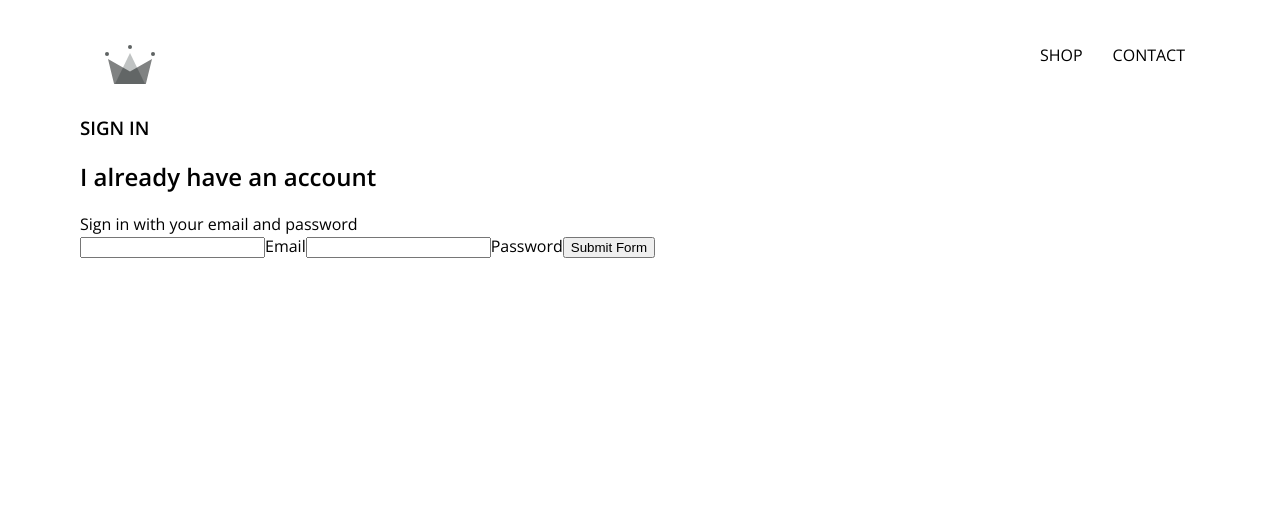
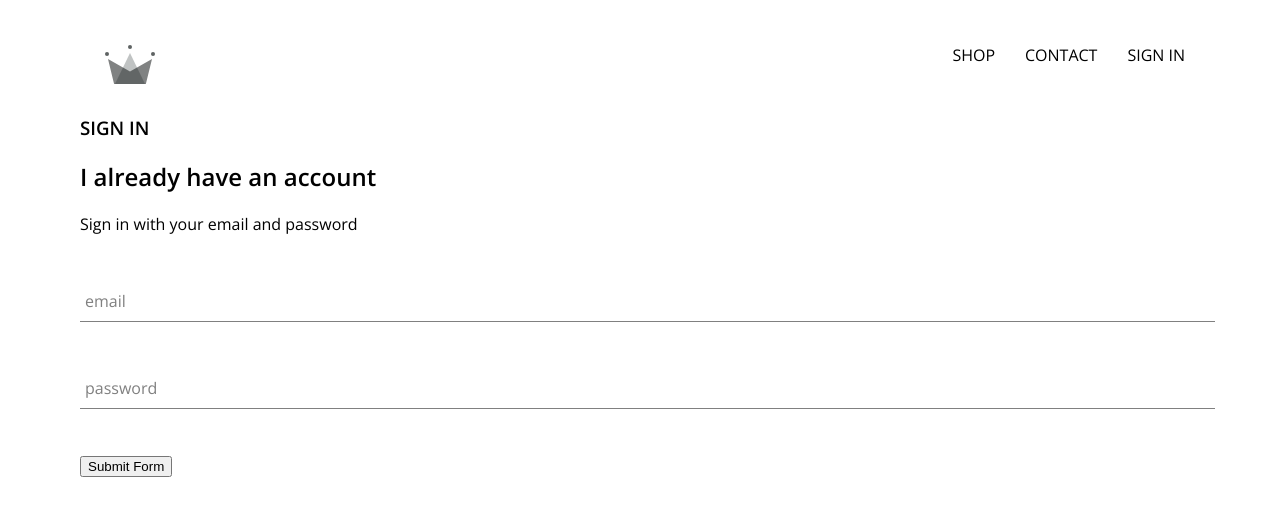
Before and after one commit to AlexanderPolzhofer/crwn_clothing_e-commerce, a React (Create React App) app: page /sign in a window 1280 px wide. Shown: the top 516 px of the page. Built offline with nearby package versions, Linux system fonts and the light colour scheme.

Commit message:
creating styled form input component

```diff
--- a/src/components/header/Header.component.js
+++ b/src/components/header/Header.component.js
@@ -16,6 +16,9 @@
                 <Link className='option' to='/contact'>
                     CONTACT
                 </Link>
+                <Link className='option' to='/sign'>
+                    SIGN IN
+                </Link>
             </div>
         </div>
     );
--- /dev/null
+++ b/src/components/sign-in-and-sign-up-page/FormInput.component.js
@@ -0,0 +1,16 @@
+import React from 'react';
+import './form-input.styles.scss';
+
+const FormInput = ({ handleChange, label, ...otherProps }) => {
+    return (
+        <div className='group'>
+            <input className='form-input' onChange={handleChange} {...otherProps} />
+            {label ? (<label
+                className={`${otherProps.value.length ? 'shrink' : ''} form-input-label`}>
+                {label}
+            </label>) : null}
+        </div>
+    );
+}
+
+export default FormInput;
--- a/src/components/sign-in-and-sign-up-page/SignIn.component.jsx
+++ b/src/components/sign-in-and-sign-up-page/SignIn.component.jsx
@@ -1,4 +1,5 @@
 import React from 'react';
+import FormInput from './FormInput.component';
 
 class SignIn extends React.Component {
 
@@ -28,10 +29,21 @@
                 <span>Sign in with your email and password</span>
 
                 <form onSubmit={this.handleSubmit}>
-                    <input name='email' type='email' value={this.state.email} onChange={this.handleChange} required />
-                    <label>Email</label>
-                    <input name='password' type='password' value={this.state.password} onChange={this.handleChange} required />
-                    <label>Password</label>
+                    <FormInput
+                        name='email'
+                        type='email'
+                        value={this.state.email}
+                        handleChange={this.handleChange}
+                        label='email'
+                        required />
+
+                    <FormInput
+                        name='password'
+                        type='password'
+                        value={this.state.password}
+                        handleChange={this.handleChange}
+                        label='password'
+                        required />
                     <input type='submit' value='Submit Form' />
                 </form>
             </div>
--- /dev/null
+++ b/src/components/sign-in-and-sign-up-page/form-input.styles.scss
@@ -0,0 +1,54 @@
+$sub-color: grey;
+$main-color: black;
+
+@mixin shrinkLabel {
+  top: -14px;
+  font-size: 12px;
+  color: $main-color;
+}
+
+.group {
+  position: relative;
+  margin: 45px 0;
+
+  .form-input {
+    background: none;
+    background-color: white;
+    color: $sub-color;
+    font-size: 18px;
+    padding: 10px 10px 10px 5px;
+    display: block;
+    width: 100%;
+    border: none;
+    border-radius: 0;
+    border-bottom: 1px solid $sub-color;
+    margin: 25px 0;
+
+    &:focus {
+      outline: none;
+    }
+
+    &:focus ~ .form-input-label {
+      @include shrinkLabel();
+    }
+  }
+
+  input[type='password'] {
+    letter-spacing: 0.3em;
+  }
+
+  .form-input-label {
+    color: $sub-color;
+    font-size: 16px;
+    font-weight: normal;
+    position: absolute;
+    pointer-events: none;
+    left: 5px;
+    top: 10px;
+    transition: 300ms ease all;
+
+    &.shrink {
+      @include shrinkLabel();
+    }
+  }
+}
```
